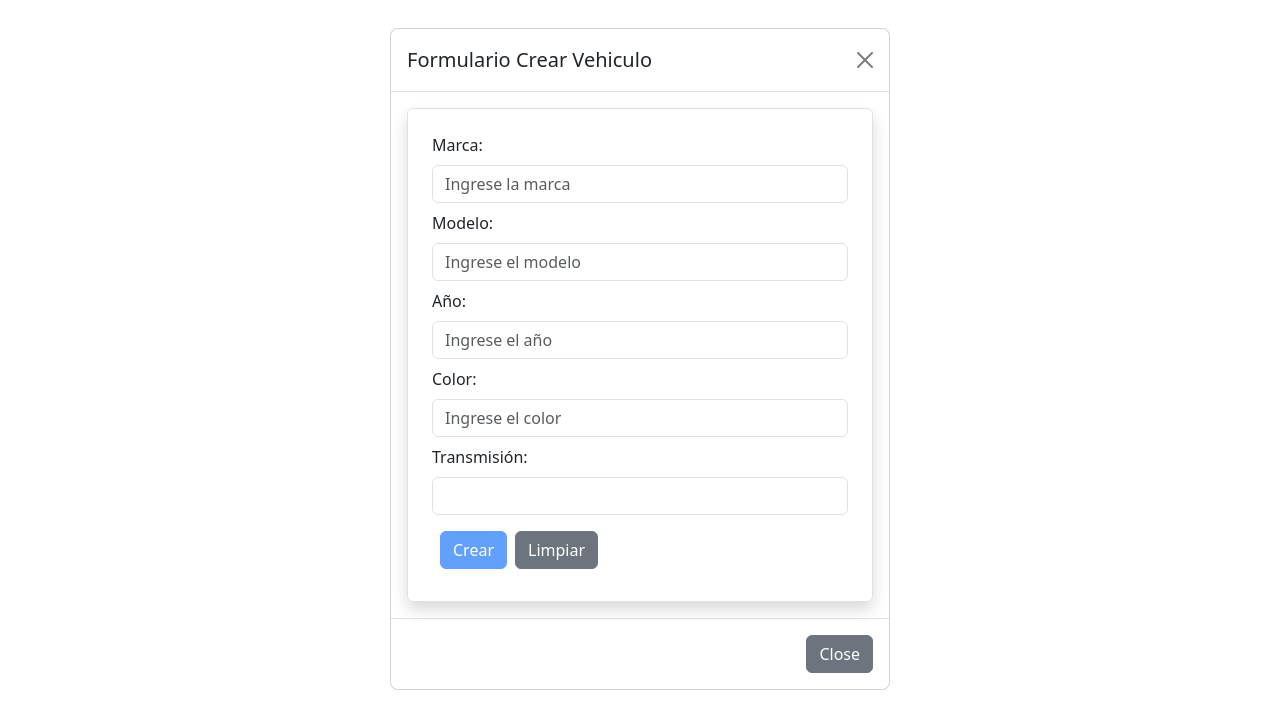
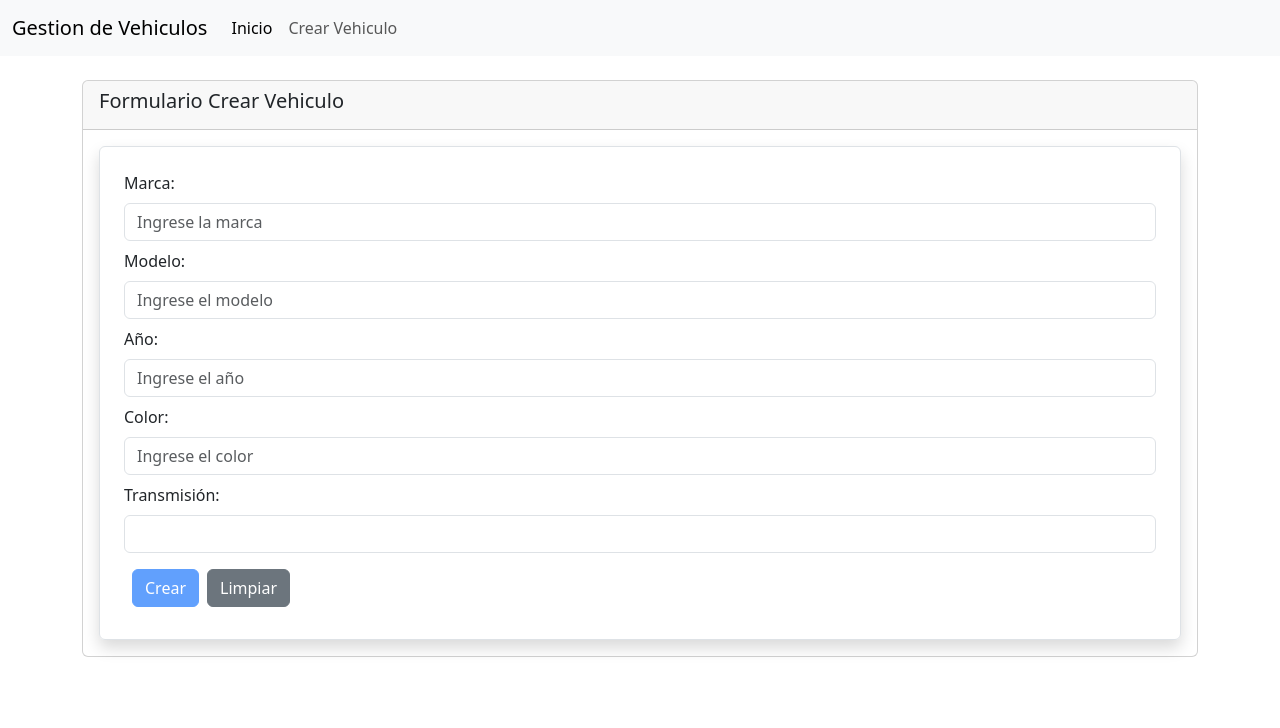
Before and after one commit to salvadorbravo09/GarageApp, an Angular app in the folder web/: page /vehicles/create in a window 1280 px wide. Shown: the top 728 px of the page. Built offline with nearby package versions, Linux system fonts and the light colour scheme; no server answers.

Commit message:
feat: adding navbar component and links with RouterLink

```diff
--- a/web/src/app/components/garage-app.component.html
+++ b/web/src/app/components/garage-app.component.html
@@ -1,3 +1,5 @@
+<app-navbar></app-navbar>
+
 <div class="container my-4">
   <router-outlet></router-outlet>
 </div>
--- a/web/src/app/components/garage-app.component.ts
+++ b/web/src/app/components/garage-app.component.ts
@@ -2,15 +2,14 @@
 import { Vehicle } from '../models/vehicle';
 import { VehicleService } from '../services/vehicle.service';
 import { CommonModule } from '@angular/common';
-import { VehicleComponent } from './vehicle/vehicle.component';
-import { VehicleFormComponent } from './vehicle-form/vehicle-form.component';
 import Swal from 'sweetalert2';
 import { RouterOutlet } from '@angular/router';
+import { NavbarComponent } from './navbar/navbar.component';
 
 @Component({
   selector: 'app-garage-app',
   standalone: true,
-  imports: [CommonModule, RouterOutlet],
+  imports: [CommonModule, RouterOutlet, NavbarComponent],
   templateUrl: './garage-app.component.html',
   styleUrls: ['./garage-app.component.css'],
 })
@@ -18,8 +17,6 @@
   vehicles: Vehicle[] = [];
 
   vehicleSelected: Vehicle;
-
-  open: boolean = false;
 
   constructor(private vehicleService: VehicleService) {
     this.vehicleSelected = new Vehicle();
@@ -52,7 +49,6 @@
     });
 
     this.vehicleSelected = new Vehicle(); // Reiniciamos
-    this.setOpen();
   }
 
   removeUser(id: number): void {
@@ -78,13 +74,5 @@
 
   setSelectedVehicle(vehicleRow: Vehicle): void {
     this.vehicleSelected = { ...vehicleRow };
-    this.open = true;
-  }
-
-  setOpen() {
-    this.open = !this.open;
-    if (!this.open) {
-      this.vehicleSelected = new Vehicle(); // Reiniciar el vehículo seleccionado al cerrar
-    }
   }
 }
--- /dev/null
+++ b/web/src/app/components/navbar/navbar.component.html
@@ -0,0 +1,19 @@
+<nav class="navbar navbar-expand-lg bg-body-tertiary">
+  <div class="container-fluid">
+    <a class="navbar-brand" href="#">Gestion de Vehiculos</a>
+    <button class="navbar-toggler" type="button" data-bs-toggle="collapse" data-bs-target="#navbarNav"
+      aria-controls="navbarNav" aria-expanded="false" aria-label="Toggle navigation">
+      <span class="navbar-toggler-icon"></span>
+    </button>
+    <div class="collapse navbar-collapse" id="navbarNav">
+      <ul class="navbar-nav">
+        <li class="nav-item">
+          <a class="nav-link active" aria-current="page" [routerLink]="['/vehicles']">Inicio</a>
+        </li>
+        <li class="nav-item">
+          <a class="nav-link" [routerLink]="['/vehicles/create']">Crear Vehiculo</a>
+        </li>
+      </ul>
+    </div>
+  </div>
+</nav>
--- a/web/src/app/components/vehicle-form/vehicle-form.component.html
+++ b/web/src/app/components/vehicle-form/vehicle-form.component.html
@@ -1,19 +1,11 @@
-<div class="modal" tabindex="-1" style="display: block">
-  <div class="modal-dialog">
-    <div class="modal-content">
-      <div class="modal-header">
-        <h5 class="modal-title">
+<div class="card">
+  <div class="card-content">
+    <div class="card-header">
+      <h5 class="card-title">
         Formulario {{ vehicle.id > 0 ? "Editar" : "Crear" }} Vehiculo
       </h5>
-        <button
-          (click)="onOpenClose()"
-          type="button"
-          class="btn-close"
-          data-bs-dismiss="modal"
-          aria-label="Close"
-        ></button>
     </div>
-      <div class="modal-body">
+    <div class="card-body">
       <form
         (ngSubmit)="onSubmit(vehicleForm)"
         #vehicleForm="ngForm"
@@ -135,8 +127,7 @@
           </select>
           <div
             *ngIf="
-                transmision.invalid &&
-                (transmision.dirty || transmision.touched)
+              transmision.invalid && (transmision.dirty || transmision.touched)
             "
             class="text-danger"
           >
@@ -165,16 +156,5 @@
         </div>
       </form>
     </div>
-      <div class="modal-footer">
-        <button
-          type="button"
-          class="btn btn-secondary"
-          data-bs-dismiss="modal"
-          (click)="onOpenClose()"
-        >
-          Close
-        </button>
   </div>
 </div>
-  </div>
-</div>
--- a/web/src/app/components/vehicle-form/vehicle-form.component.ts
+++ b/web/src/app/components/vehicle-form/vehicle-form.component.ts
@@ -12,9 +12,6 @@
 export class VehicleFormComponent {
   @Input()
   vehicle: Vehicle;
-
-  @Output()
-  openEventEmitter = new EventEmitter();
 
   @Output()
   newVehicleEventEmitter: EventEmitter<Vehicle> = new EventEmitter();
@@ -34,8 +31,4 @@
   onClear(vehicleForm: NgForm): void {
     vehicleForm.resetForm();
   }
-
-  onOpenClose() {
-    this.openEventEmitter.emit();
-  }
 }
--- a/web/src/app/components/vehicle/vehicle.component.html
+++ b/web/src/app/components/vehicle/vehicle.component.html
@@ -1,6 +1,10 @@
 <h3>{{ title }}</h3>
 
-<button class="btn btn-primary">Crear Vehiculo</button>
+<button class="btn btn-primary my-3" [routerLink]="['/vehicles/create']">Crear Vehiculo</button>
+
+@if (vehicles.length == 0) {
+  <div class="alert alert-warning">No hay registros en el sistema!</div>
+}
 
 <table *ngIf="vehicles.length > 0" class="table table-hover table-striped">
   <thead class="thead-dark">
--- a/web/src/app/components/vehicle/vehicle.component.ts
+++ b/web/src/app/components/vehicle/vehicle.component.ts
@@ -1,11 +1,12 @@
 import { CommonModule } from '@angular/common';
 import { Component, EventEmitter, Input, Output } from '@angular/core';
 import { Vehicle } from '../../models/vehicle';
+import { RouterModule } from '@angular/router';
 
 @Component({
   selector: 'app-garage',
   standalone: true,
-  imports: [CommonModule],
+  imports: [CommonModule, RouterModule],
   templateUrl: './vehicle.component.html',
 })
 export class VehicleComponent {
```
Also changed, not shown: web/src/app/components/navbar/navbar.component.ts (added, +12 -0 lines). Lines whose indentation alone changed are shown as unchanged.
